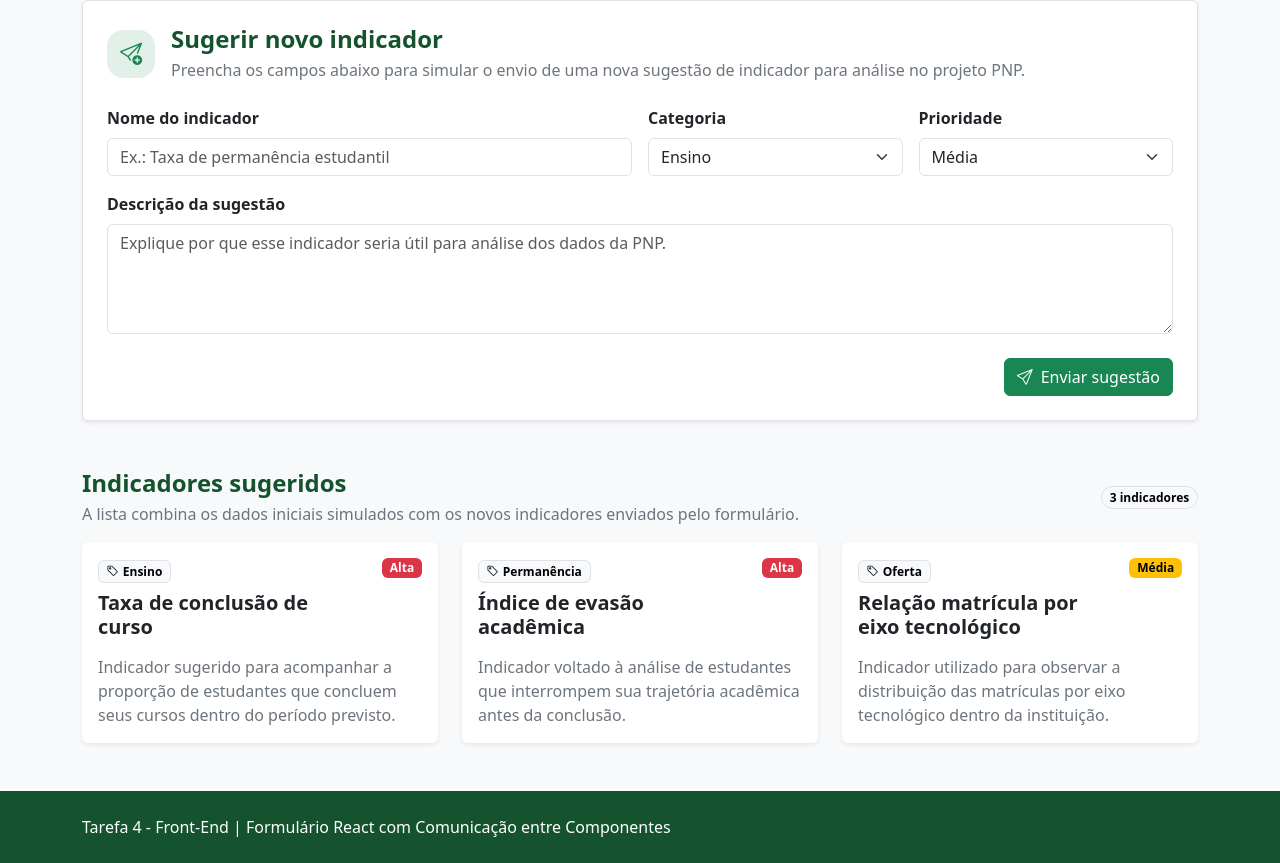
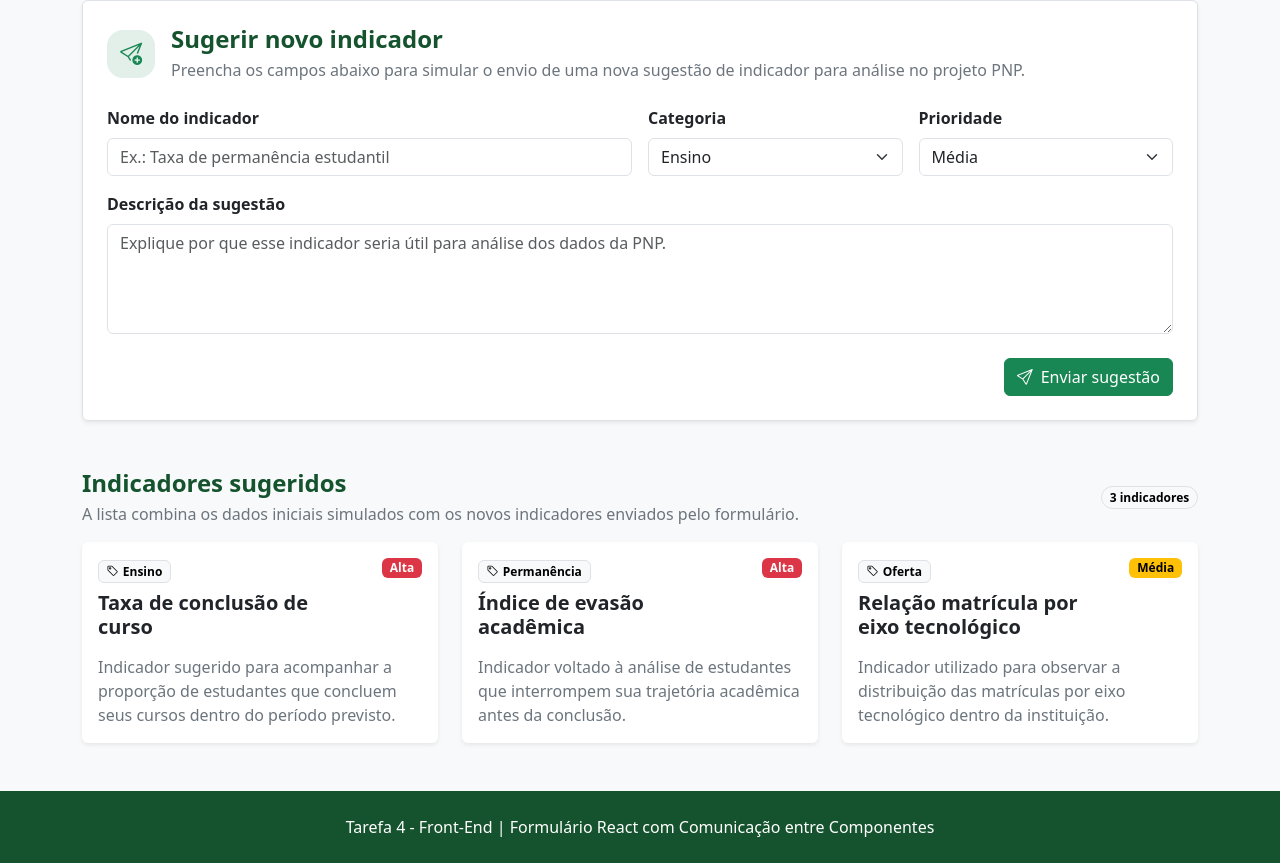
Before and after one commit to gismarb/tarefa-4-frontend-formulario-pnp, a React (Vite) app: page / in a window 1280 px wide. Shown: the part 667-1530 px from the top of the page. Built offline with nearby package versions, Linux system fonts and the light colour scheme.

Commit message:
Centralizar Footer

```diff
--- a/src/components/Footer.tsx
+++ b/src/components/Footer.tsx
@@ -4,7 +4,7 @@
 function Footer() {
   return (
     <footer className="app-footer">
-      <div className="container py-4">
+      <div className="container py-4 text-center">
         <p className="mb-0">
           Tarefa 4 - Front-End | Formulário React com Comunicação entre Componentes
         </p>
```
